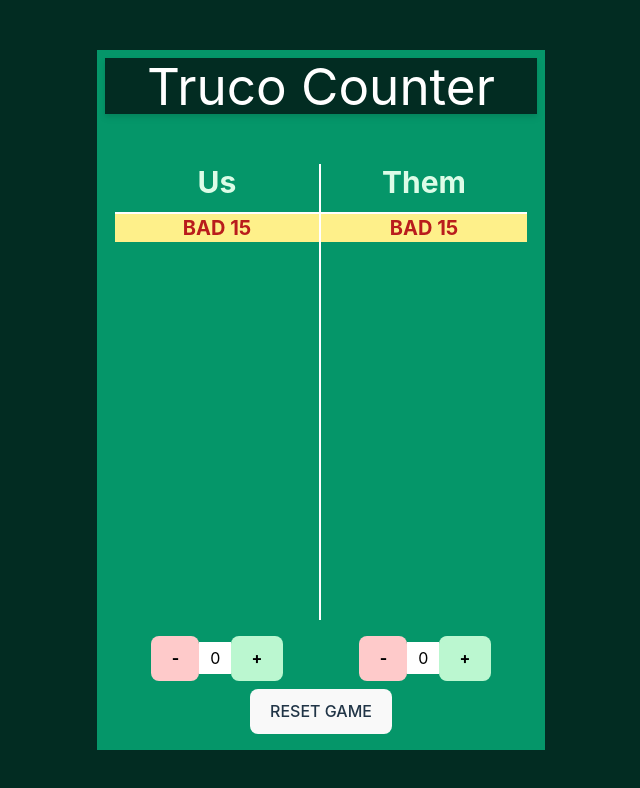
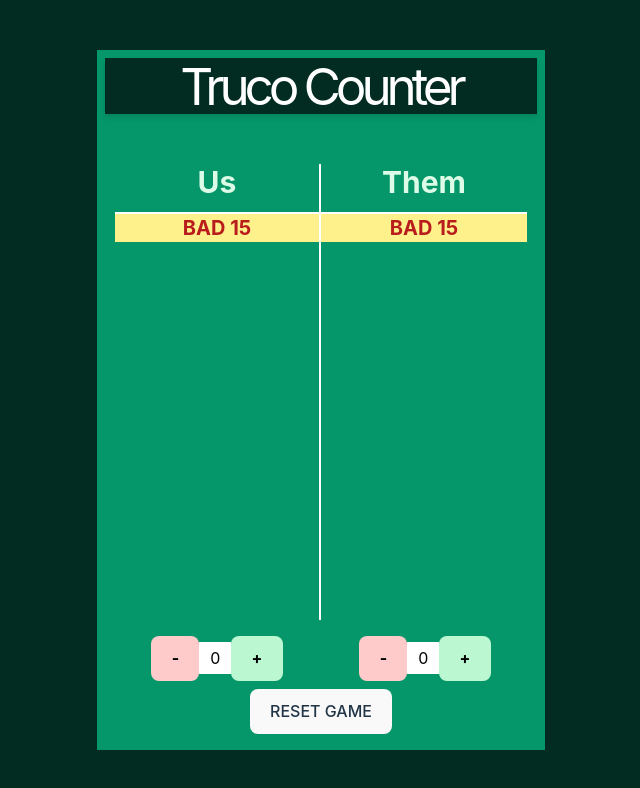
Before and after one commit to gonzalonf/truco-counter, a React (Vite) app: page / in a window 1280 px wide. Shown: the top 788 px of the page, without its empty margins (319-959 px from the left). Built offline with nearby package versions, Linux system fonts and the light colour scheme.

Commit message:
feat: customized title

```diff
--- a/src/App.tsx
+++ b/src/App.tsx
@@ -52,7 +52,7 @@ function App() {
     return (
         <div className="flex h-screen items-center justify-center bg-emerald-950">
             <main className="relative h-screen max-h-[915px] w-full max-w-md overflow-hidden bg-emerald-600 p-2 lg:max-h-[700px]">
-                <h1 className="bg-emerald-950 text-white shadow-black drop-shadow-md">
+                <h1 className="bg-emerald-950 -tracking-widest text-white shadow-black drop-shadow-md">
                     {translations.title}
                 </h1>
 
```
